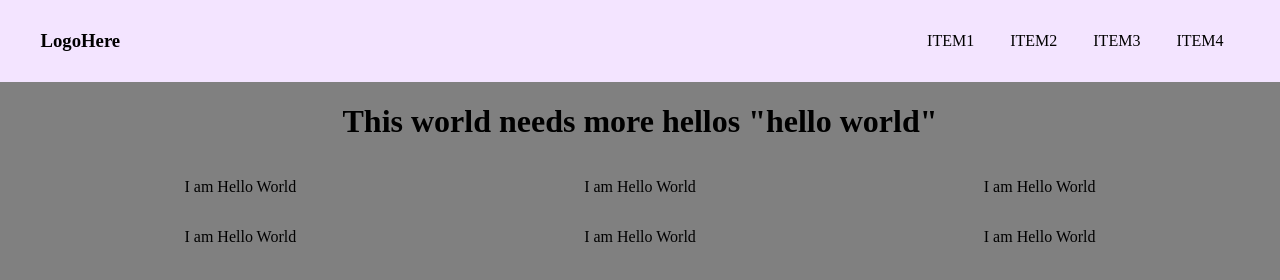
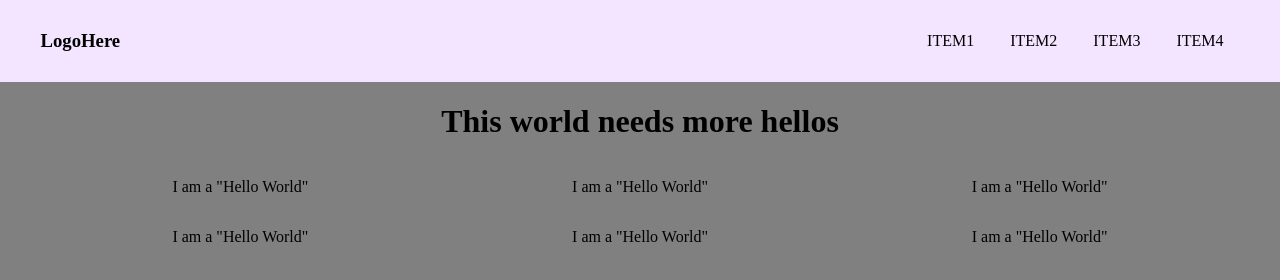
Before and after one commit to b1mind/psp-template, a website built with Parcel: page src/index.pug in a window 1280 px wide. Built offline with nearby package versions, Linux system fonts and the light colour scheme.

Commit message:
🐜fix for public url

```diff
--- a/package.json
+++ b/package.json
@@ -7,7 +7,7 @@
 	"source": "/src/index.pug",
 	"scripts": {
 		"dev": "parcel serve src/*.pug --no-cache --no-source-maps --port 9001 -d ./dist/dev/",
-		"build": "parcel build src/*.pug --no-cache --no-source-maps -d ./dist/build/",
+		"build": "parcel build src/*.pug --no-cache --no-source-maps --public-url ./ -d ./dist/build/",
 		"export": "parcel build src/*.pug --no-cache --no-source-maps -d ./public/",
 		"deploy": "npm run build && node ./scripts/deploy.js",
 		"github": "parcel build src/*.pug --no-cache --no-source-maps --public-url ./ -d ./docs/"
--- a/src/index.pug
+++ b/src/index.pug
@@ -27,10 +27,10 @@ html(lang="en")
 
 		main
 			.wrap
-				h1.center This world needs more hellos "hello world"
+				h1.center This world needs more hellos
 				-let a = 6
 				.grid
 					while a > 0
 						.cell
-							p I am Hello World
+							p I am a "Hello World"
 						-a--
```
